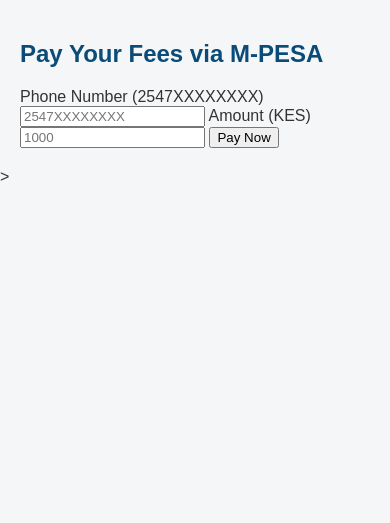
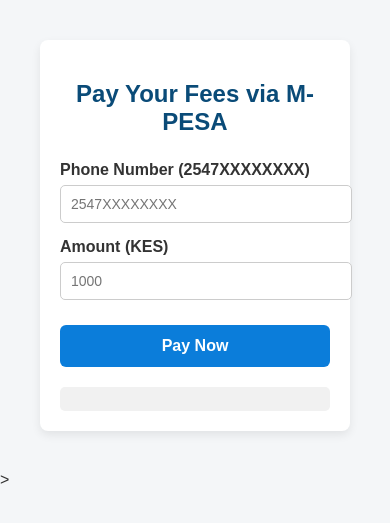
Before and after one commit to zollo204/Kiks, a Flask app: page /pay-fees in a window 390 px wide. Shown: the part 102-625 px from the top of the page. Run offline with Flask 3, Linux system fonts and the light colour scheme.

Commit message:
Enhance payment form styling and layout
Added styling for the payment form and improved mobile responsiveness.

```diff
--- a/templates/pay_fees.html
+++ b/templates/pay_fees.html
@@ -2,6 +2,74 @@
 {% block title %}Pay Fees | Kirwara VTC{% endblock %}
 
 {% block content %}
+<style>
+/* ===== Payment Form Styling ===== */
+.form-wrapper {
+  max-width: 500px;
+  margin: 50px auto;
+  background: #ffffff;
+  padding: 25px 30px;
+  border-radius: 8px;
+  box-shadow: 0 4px 10px rgba(0,0,0,0.08);
+}
+
+.form-wrapper h2 {
+  text-align: center;
+  margin-bottom: 25px;
+  color: #0a4b78;
+}
+
+#paymentForm label {
+  display: block;
+  margin-top: 15px;
+  font-weight: bold;
+}
+
+#paymentForm input {
+  width: 100%;
+  padding: 10px;
+  margin-top: 6px;
+  border-radius: 5px;
+  border: 1px solid #ccc;
+  font-size: 14px;
+}
+
+#paymentForm button {
+  width: 100%;
+  margin-top: 25px;
+  padding: 12px;
+  background: #0b7dda;
+  color: white;
+  border: none;
+  border-radius: 6px;
+  font-size: 16px;
+  font-weight: bold;
+  cursor: pointer;
+  transition: background 0.3s;
+}
+
+#paymentForm button:hover {
+  background: #095c9d;
+}
+
+#paymentResult {
+  margin-top: 20px;
+  white-space: pre-wrap;
+  background: #f1f1f1;
+  padding: 12px;
+  border-radius: 5px;
+  font-family: monospace;
+}
+
+/* Mobile Friendly */
+@media (max-width: 600px) {
+  .form-wrapper {
+    padding: 20px;
+    margin: 20px;
+  }
+}
+</style>
+
 <div class="form-wrapper">
   <h2>Pay Your Fees via M-PESA</h2>
   <form id="paymentForm">
```
